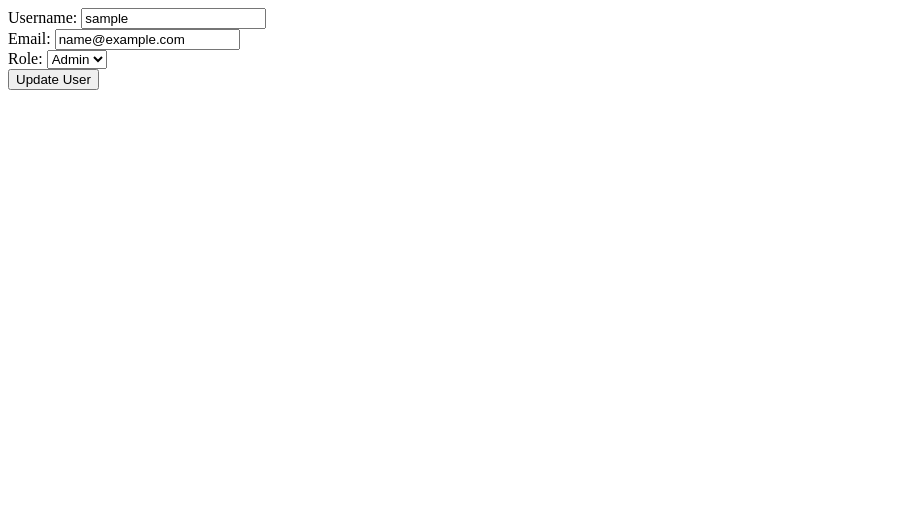
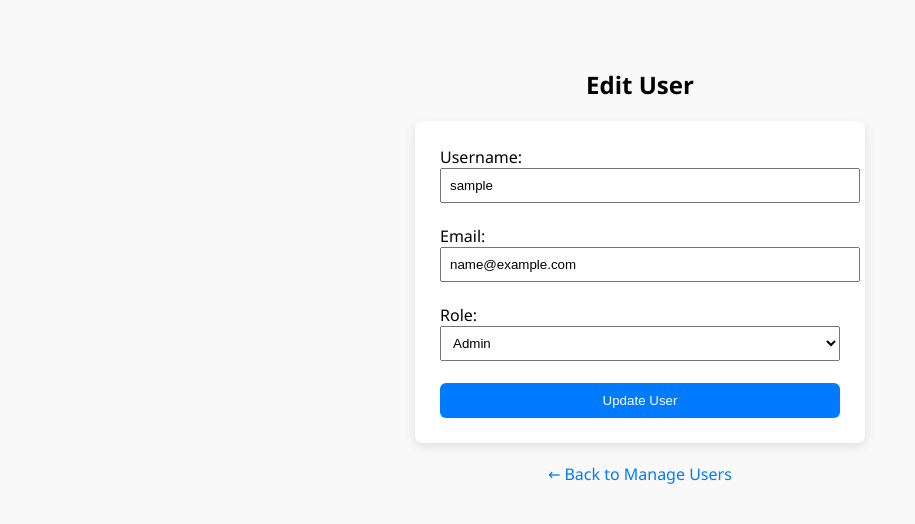
Before and after one commit to EliahHooks/personalized-meal-planner, a PHP site: page /admin/editUser.php?id=1 in a window 1280 px wide. Shown: the top 524 px of the page, without its empty margins (0-915 px from the left). Run offline with PHP 8.4, Linux system fonts and the light colour scheme; the visitor is signed in with stand-in values (Sample User, id 1).

Commit message:
Added inline CSS to improve the layout for editing a user in editUser.php

```diff
--- a/admin/editUser.php
+++ b/admin/editUser.php
@@ -2,28 +2,58 @@
 require_once __DIR__ . '/../database/db.php';
 session_start();
 
-if ($_SESSION['role'] !== 'admin') exit();
+if ($_SESSION['role'] !== 'admin') {
+    header("Location: ../signIn.php");
+    exit();
+}
 
 $id = $_GET['id'] ?? null;
+
+// Handle update form submission
 if ($_SERVER['REQUEST_METHOD'] === 'POST') {
-    $username = $_POST['username'];
-    $email = $_POST['email'];
+    $username = trim($_POST['username']);
+    $email = trim($_POST['email']);
     $role = $_POST['role'];
+
     $_db->insert("UPDATE Users SET userName=?, email=?, role=? WHERE userID=?", [$username, $email, $role, $id]);
+
     header("Location: manageUsers.php");
     exit();
 }
 
 $user = $_db->selectOne("SELECT * FROM Users WHERE userID = ?", [$id]);
+if (!$user) {
+    echo "<p style='color:red; text-align:center;'>User not found.</p>";
+    exit();
+}
 ?>
 
-<form method="POST">
-    Username: <input name="username" value="<?= $user['userName'] ?>"><br>
-    Email: <input name="email" value="<?= $user['email'] ?>"><br>
-    Role:
-    <select name="role">
-        <option value="user" <?= $user['role'] === 'user' ? 'selected' : '' ?>>User</option>
-        <option value="admin" <?= $user['role'] === 'admin' ? 'selected' : '' ?>>Admin</option>
-    </select><br>
-    <input type="submit" value="Update User">
-</form>
+<!DOCTYPE html>
+<html>
+<head>
+    <title>Edit User</title>
+</head>
+<body style="font-family: 'Segoe UI', Tahoma, Geneva, Verdana, sans-serif; background-color: #f9f9f9; padding: 40px;">
+    <h2 style="text-align: center;">Edit User</h2>
+
+    <form method="POST" style="max-width: 400px; margin: auto; background: #fff; padding: 25px; border-radius: 8px; box-shadow: 0 4px 12px rgba(0,0,0,0.1);">
+        <label>Username:</label><br>
+        <input type="text" name="username" value="<?= htmlspecialchars($user['userName']) ?>" required style="width: 100%; padding: 8px;"><br><br>
+
+        <label>Email:</label><br>
+        <input type="email" name="email" value="<?= htmlspecialchars($user['email']) ?>" required style="width: 100%; padding: 8px;"><br><br>
+
+        <label>Role:</label><br>
+        <select name="role" style="width: 100%; padding: 8px;">
+            <option value="user" <?= $user['role'] === 'user' ? 'selected' : '' ?>>User</option>
+            <option value="admin" <?= $user['role'] === 'admin' ? 'selected' : '' ?>>Admin</option>
+        </select><br><br>
+
+        <button type="submit" style="width: 100%; padding: 10px; background: #007bff; color: white; border: none; border-radius: 6px;">Update User</button>
+    </form>
+
+    <div style="text-align: center; margin-top: 20px;">
+        <a href="manageUsers.php" style="text-decoration: none; color: #007bff;">← Back to Manage Users</a>
+    </div>
+</body>
+</html>
```
